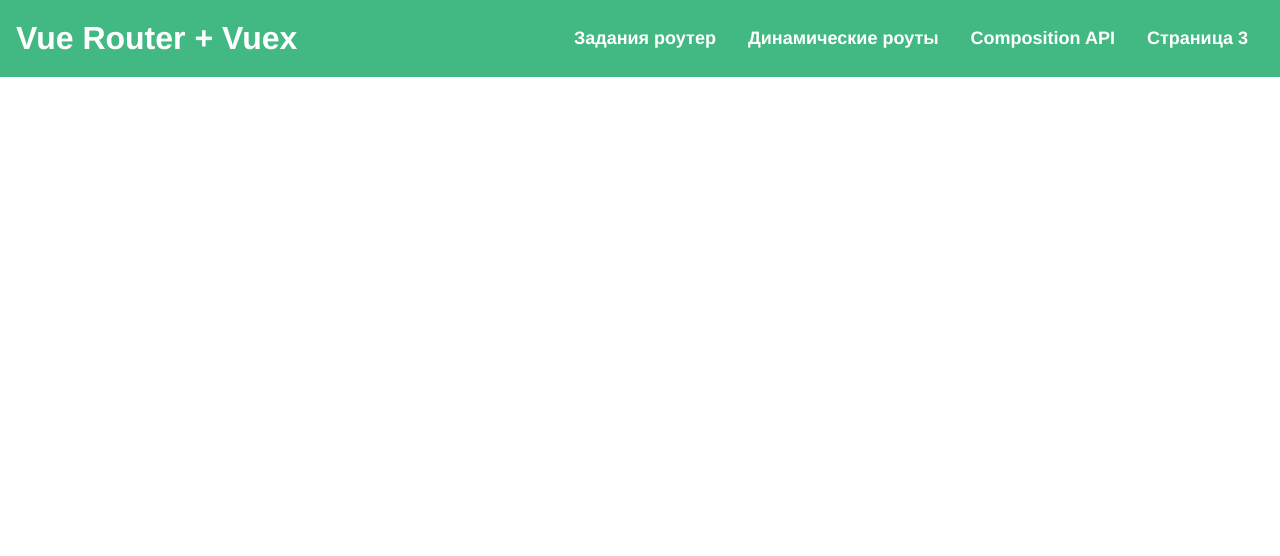
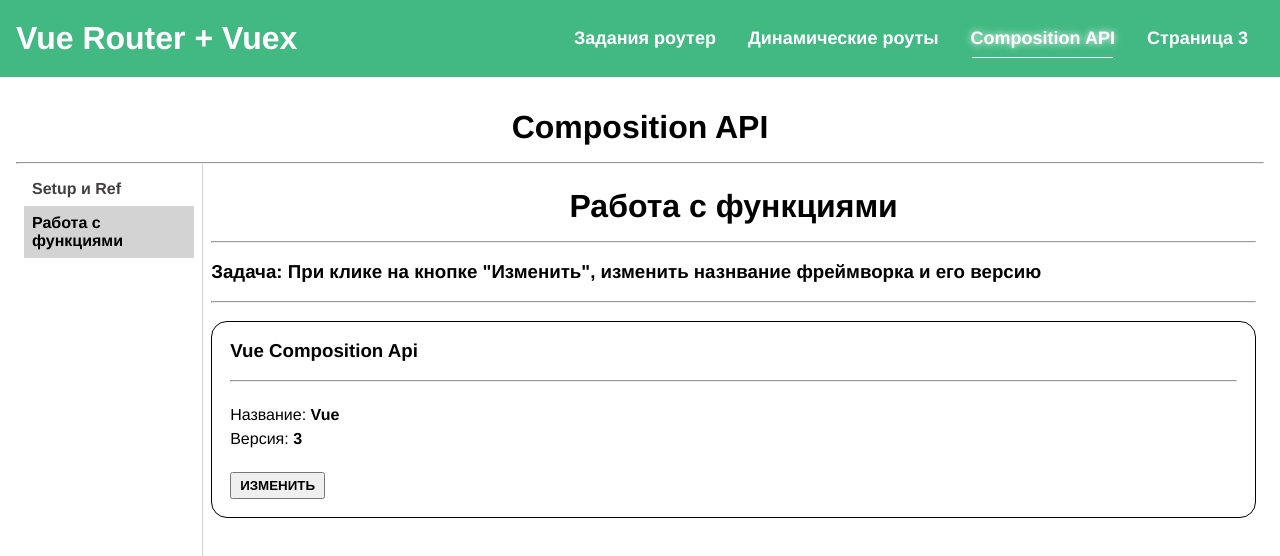
Before and after one commit to VladimirShadrov/vue-router-and-vuex-repetition, a Vue app: page /composition/methods in a window 1280 px wide. Shown: the top 556 px of the page. Built offline with nearby package versions, Linux system fonts and the light colour scheme.

Commit message:
Работа с функциями

```diff
--- a/src/components/composition/AppCompositionApi.vue
+++ b/src/components/composition/AppCompositionApi.vue
@@ -22,6 +22,10 @@ export default {
         {
           theme: 'Setup и Ref',
           to: { name: 'setup' },
+        },
+        {
+          theme: 'Работа с функциями',
+          to: { name: 'methods' },
         },
       ],
     };
--- /dev/null
+++ b/src/components/composition/pages/AppMethods.vue
@@ -0,0 +1,61 @@
+<template>
+  <h1 class="theme-title">Работа с функциями</h1>
+  <hr />
+  <br />
+  <h3>Задача: При клике на кнопке "Изменить", изменить назнвание фреймворка и его версию</h3>
+  <br />
+  <hr />
+  <br />
+
+  <!-- ЗДЕСЬ ПИСАТЬ РЕШЕНИЕ -->
+  <div class="wrapper">
+    <h3>Vue Composition Api</h3>
+    <br />
+    <hr />
+    <br />
+
+    <div class="item">
+      Название: <b> {{ title }} </b>
+    </div>
+    <div class="item">
+      Версия: <b> {{ version }} </b>
+    </div>
+    <br />
+
+    <button @click="changeTitle" class="button">Изменить</button>
+  </div>
+</template>
+
+<script>
+import { ref } from 'vue';
+
+export default {
+  setup() {
+    const title = ref('Vue');
+    const version = ref('3');
+    function changeTitle() {
+      title.value = 'React';
+      version.value = '18';
+    }
+
+    return { title, version, changeTitle };
+  },
+};
+</script>
+
+<style scoped>
+.wrapper {
+  padding: 18px;
+  border: 1px solid black;
+  border-radius: 16px;
+}
+.item {
+  margin: 6px 0;
+}
+.button {
+  cursor: pointer;
+  padding: 4px 8px;
+  text-transform: uppercase;
+  font-weight: bold;
+}
+</style>
--- a/src/components/composition/pages/AppSetup.vue
+++ b/src/components/composition/pages/AppSetup.vue
@@ -15,10 +15,10 @@
     <br />
 
     <div class="item">
-      Название: <b> {{ title }} </b>
+      Название: <b> {{}} </b>
     </div>
     <div class="item">
-      Версия: <b> {{ version }} </b>
+      Версия: <b> {{}} </b>
     </div>
     <br />
 
@@ -27,16 +27,7 @@
 </template>
 
 <script>
-import { ref } from 'vue';
-
-export default {
-  setup() {
-    const title = ref('Vue');
-    const version = ref('3');
-
-    return { title, version };
-  },
-};
+export default {};
 </script>
 
 <style scoped>
--- a/src/router/index.ts
+++ b/src/router/index.ts
@@ -13,6 +13,7 @@ import App404Page from '../components/vueRouter/App404Page.vue';
  */
 import AppCompositionApi from '../components/composition/AppCompositionApi.vue';
 import AppSetup from '../components/composition/pages/AppSetup.vue';
+import AppMethods from '../components/composition/pages/AppMethods.vue';
 
 /**
  *
@@ -39,6 +40,11 @@ const routes: Array<RouteRecordRaw> = [
         component: AppSetup,
         name: 'setup',
       },
+      {
+        path: 'methods',
+        component: AppMethods,
+        name: 'methods',
+      },
     ],
   },
   {
```
